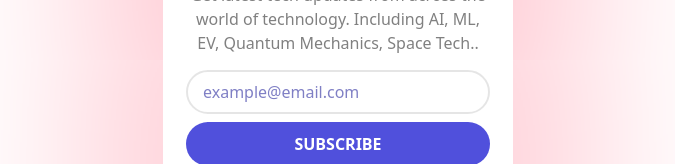
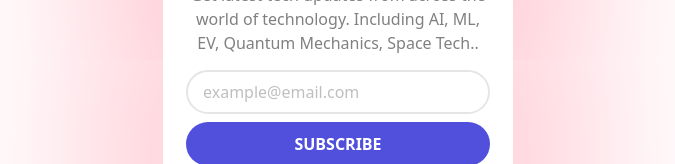
Before and after one commit to ejasonos/newsletter, a Vue app in the folder frontend/: page / in a window 1280 px wide. Both pictures are taken after a click on the element 782 px from the left and 47 px from the top of the page. Shown: the part 195-359 px from the top of the page, without its empty margins (302-977 px from the left). Built offline with nearby package versions, Linux system fonts and the light colour scheme; the HTML template or start-up script is replaced by a standard one.

Commit message:
Placeholder gray color fix

```diff
--- a/frontend/src/App.vue
+++ b/frontend/src/App.vue
@@ -191,6 +191,7 @@ const subscribe = async () => {
     >
       <input
         placeholder="example@email.com"
+        class="placeholder:text-[gray]/50"
         type="email"
         maxlength="150"
         name="email"
```
